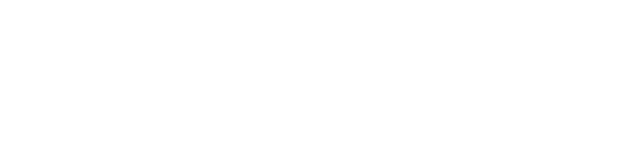
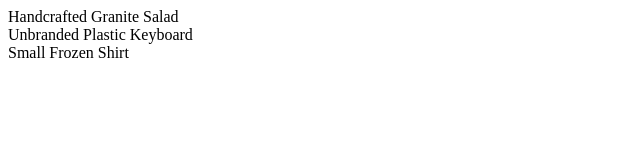
Before and after one commit to ecomuere/example-microfrontends-module-federation, a website built with webpack: page products/public/index.html in a window 1280 px wide. Shown: the whole page, without its empty margins (0-640 px from the left). Built offline with nearby package versions, Linux system fonts and the light colour scheme.

Commit message:
feat: show list of products

```diff
--- a/products/public/index.html
+++ b/products/public/index.html
@@ -6,5 +6,7 @@
     <meta name="viewport" content="width=device-width, initial-scale=1.0" />
     <title>Product Microfrontend</title>
   </head>
-  <body></body>
+  <body>
+    <div id="dev-products"></div>
+  </body>
 </html>
--- a/products/src/index.js
+++ b/products/src/index.js
@@ -7,4 +7,4 @@ for (let i = 0; i < 3; i++) {
   products += `<div>${name}</div>`;
 }
 
-console.log(products);
+document.querySelector("#dev-products").innerHTML = products;
```
